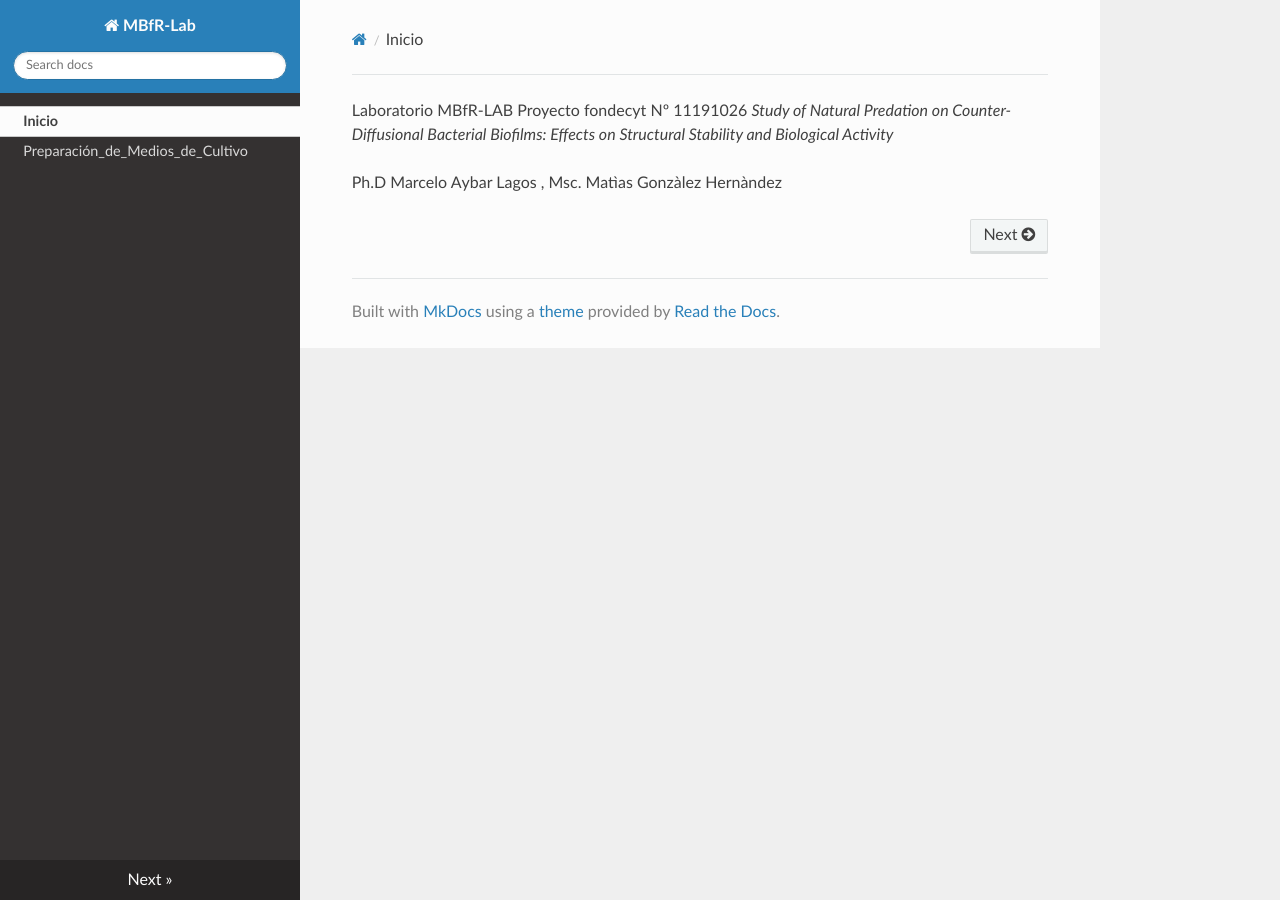
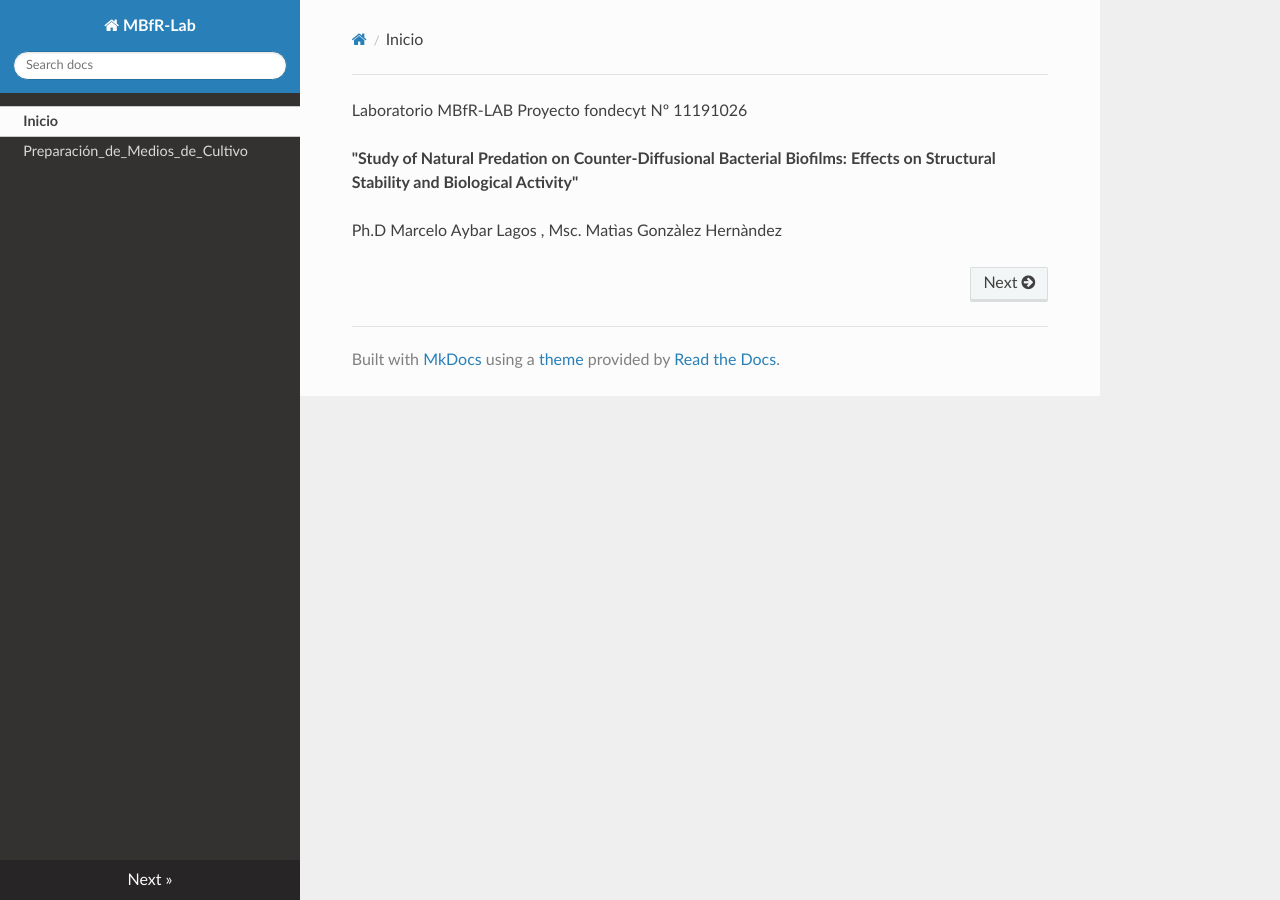
Before and after one commit to Eulogy320/MBfR-Lab, an MkDocs documentation site: the page built from docs/index.md, in a window 1280 px wide. Built offline with MkDocs 1.6.1, drawn with Linux system fonts in a browser that asks for light colours; nearby versions of some CDN libraries.

```diff
--- a/docs/index.md
+++ b/docs/index.md
@@ -1,7 +1,8 @@
 
 Laboratorio MBfR-LAB
 Proyecto fondecyt Nº 11191026
-*Study of Natural Predation on Counter-Diffusional Bacterial Biofilms: Effects on Structural
-Stability and Biological Activity*
+
+**"Study of Natural Predation on Counter-Diffusional Bacterial Biofilms: Effects on Structural
+Stability and Biological Activity"**
 
 Ph.D Marcelo Aybar Lagos , Msc. Matìas Gonzàlez Hernàndez
```
